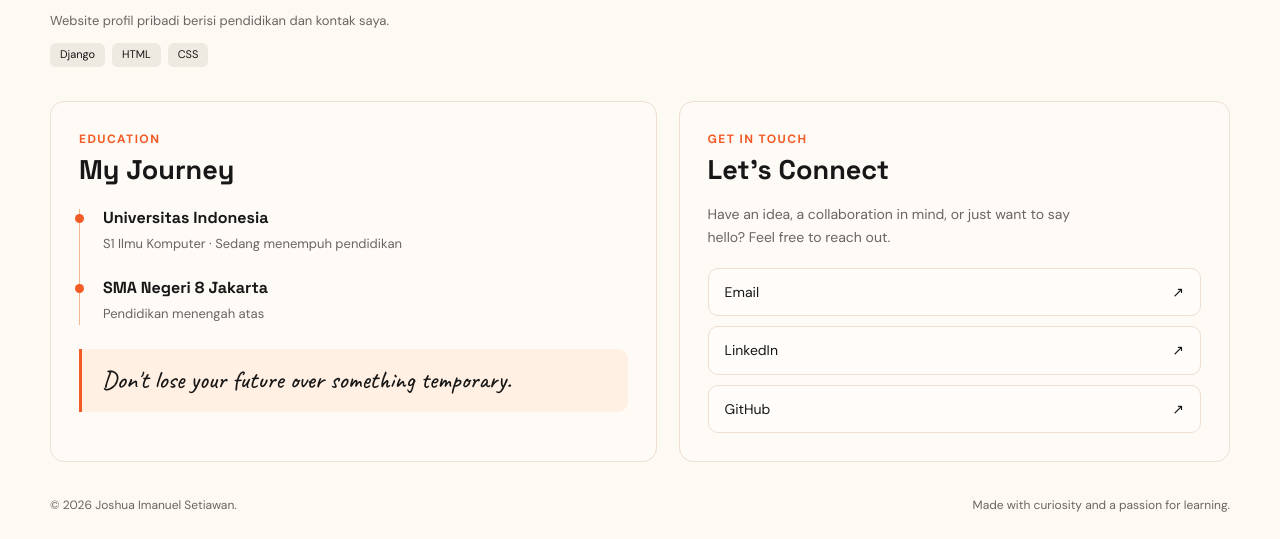
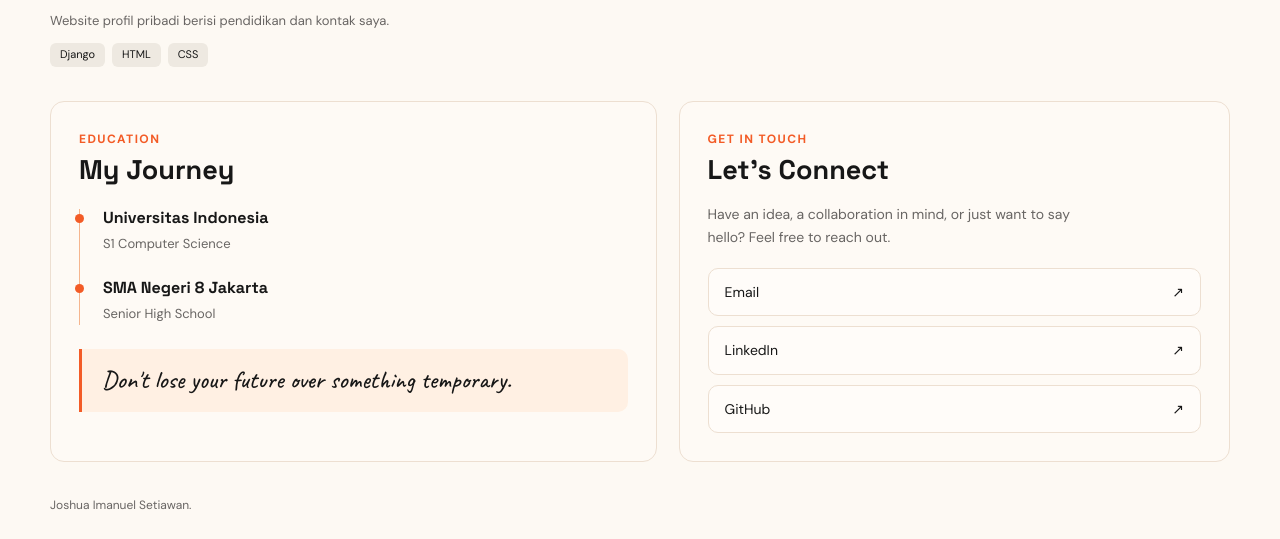
Before and after one commit to Joshua28118/myportofolio, a Django app: page / in a window 1280 px wide. Shown: the part 1030-1569 px from the top of the page. Run offline with Django 5.2, Linux system fonts and the light colour scheme.

Commit message:
Update tampilan portfolio

```diff
--- a/templates/index.html
+++ b/templates/index.html
@@ -124,11 +124,11 @@
                 <ol class="education-timeline">
                     <li>
                         <h3>Universitas Indonesia</h3>
-                        <p>S1 Ilmu Komputer · Sedang menempuh pendidikan</p>
+                        <p>S1 Computer Science</p>
                     </li>
                     <li>
                         <h3>SMA Negeri 8 Jakarta</h3>
-                        <p>Pendidikan menengah atas</p>
+                        <p>Senior High School</p>
                     </li>
                 </ol>
 
@@ -161,8 +161,7 @@
     </main>
 
     <footer class="site-footer container">
-        <p>© {% now "Y" %} Joshua Imanuel Setiawan.</p>
-        <p>Made with curiosity and a passion for learning.</p>
+        <p>Joshua Imanuel Setiawan.</p>
     </footer>
 </body>
 </html>
```
